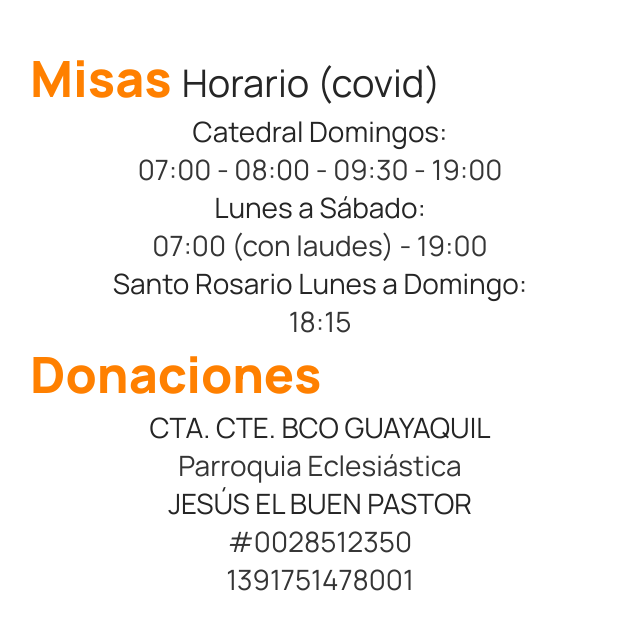
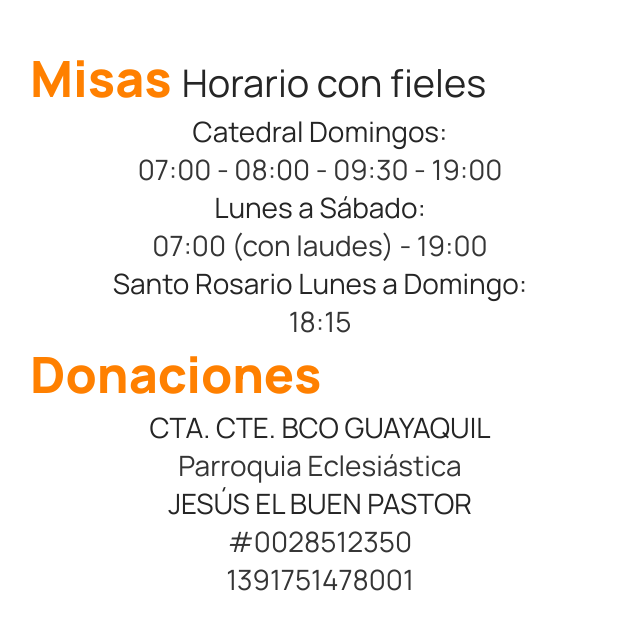
Before and after one commit to JorgeGavilanes/catedraldeportoviejo, a plain HTML site: page index.html in a window 1280 px wide. Shown: the part 1343-1973 px from the top of the page, without its empty margins (0-640 px from the left). Drawn offline with nearby package versions, Linux system fonts and the light colour scheme; grey boxes are pictures that could not be loaded.

Commit message:
Update index.html

```diff
--- a/index.html
+++ b/index.html
@@ -94,7 +94,7 @@
     <div class="triple">
         <div class="bloquetriple">
         <div class="misas">
-        <h2 class="naranja">Misas <span> Horario (covid)</span></h2>
+        <h2 class="naranja">Misas <span> Horario con fieles</span></h2>
             <p><span>Catedral Domingos:</span><br>07:00 - 08:00 - 09:30 - 19:00<br><span>Lunes a Sábado:</span><br>07:00 (con laudes) - 19:00<br><span>Santo Rosario Lunes a Domingo:</span><br>18:15</p>
         </div>
         <div class="donaciones">
```
